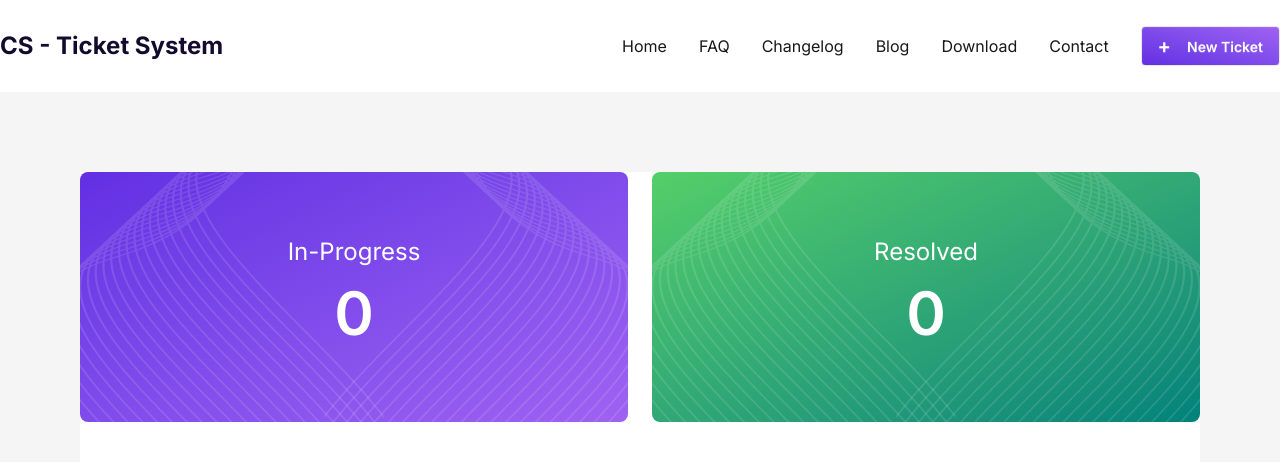
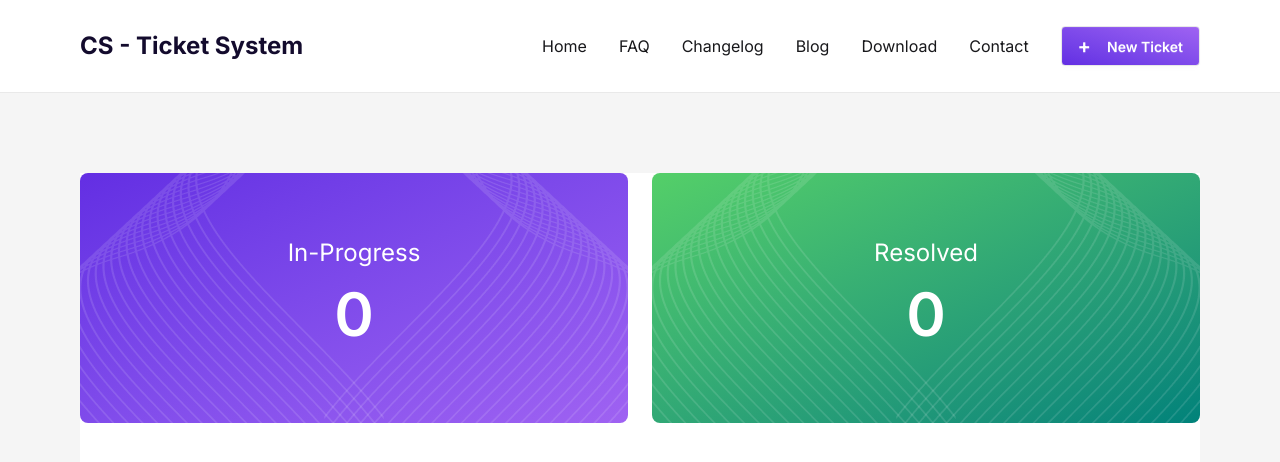
Before and after one commit to muhammad-tamim/web-project-21, a React (Vite) app: page / in a window 1280 px wide. Shown: the top 462 px of the page. Built offline with nearby package versions, Linux system fonts and the light colour scheme.

Commit message:
fix(navbar): padding and border issue

```diff
--- a/src/components/Navbar/Navbar.jsx
+++ b/src/components/Navbar/Navbar.jsx
@@ -13,7 +13,8 @@ const Navbar = () => {
     ]
 
     return (
-        <div className='py-[26px] flex justify-between items-center'>
+        <div className='py-[26px] border-b border-[#E9E9E9] '>
+            <div className='px-5 md:px-10 xl:px-20 flex justify-between items-center'>
                 <div>
                     <h1 className='text-[#130B2D] font-bold md:text-2xl'>CS - Ticket System</h1>
                 </div>
@@ -44,6 +45,8 @@ const Navbar = () => {
                     </div>
                 </div>
             </div>
+
+        </div>
     );
 };
 
```
Lines whose indentation alone changed are shown as unchanged.
